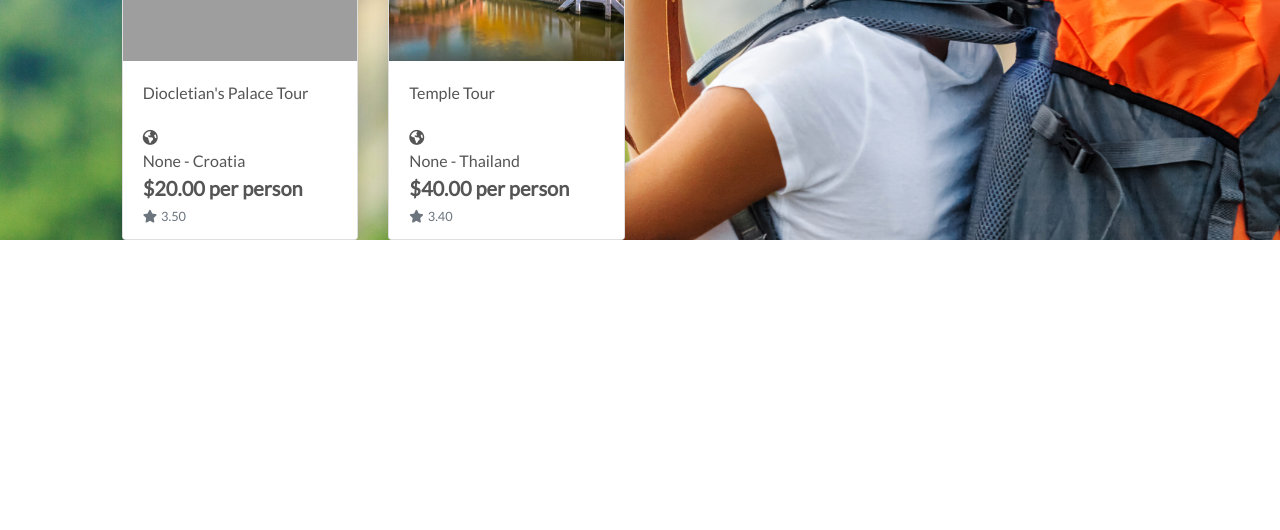
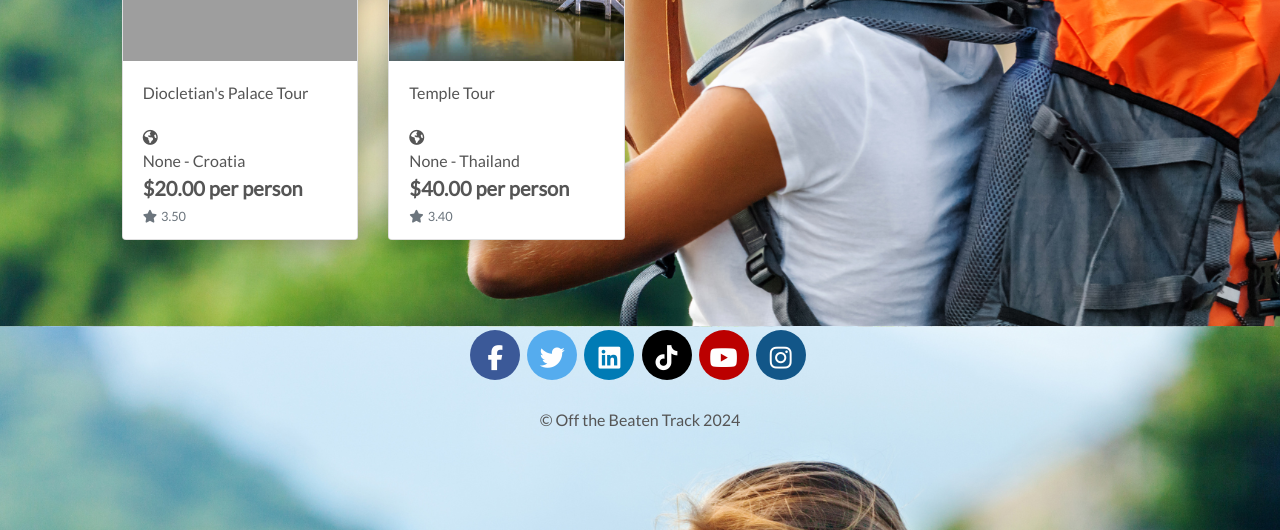
Before and after one commit to Mattjones444/off-the-beaten-track, a Django app: page /activity/ in a window 1280 px wide. Shown: the part 3674-4204 px from the top of the page. Before the commit the page ends 3914 px from the top, so only its background shows below. Run offline with Django 3.2, Linux system fonts and the light colour scheme; data comes from the database, SQL or seed files in the repository; some libraries are stand-ins or nearby versions; grey boxes are pictures that could not be loaded.

Commit message:
added footer to activity and profile page

```diff
--- a/activity/templates/activity/activity.html
+++ b/activity/templates/activity/activity.html
@@ -109,6 +109,21 @@
         </div>
     </div>
 
+    <footer>
+        <div class="rounded-social-buttons">
+                          <a class="social-button facebook" href="https://www.facebook.com/" target="_blank"><i class="fab fa-facebook-f"></i></a>
+                          <a class="social-button twitter" href="https://www.twitter.com/" target="_blank"><i class="fab fa-twitter"></i></a>
+                          <a class="social-button linkedin" href="https://www.linkedin.com/" target="_blank"><i class="fab fa-linkedin"></i></a>
+                          <a class="social-button tiktok" href="https://www.tiktok.com/" target="_blank"><i class="fab fa-tiktok"></i></a>
+                          <a class="social-button youtube" href="https://www.youtube.com/" target="_blank"><i class="fab fa-youtube"></i></a>
+                          <a class="social-button instagram" href="https://www.instagram.com/" target="_blank"><i class="fab fa-instagram"></i></a>
+    </div>
+    <br>
+    <div class="date center-align text-center">
+      <span class="black-text">© Off the Beaten Track 2024</span>
+    </div>
+      </footer>
+
 {% endblock %}
 
 {% block postloadjs %}
--- a/static/css/base.css
+++ b/static/css/base.css
@@ -128,7 +128,7 @@ a.category-badge > span.badge:hover {
     height: 2px;
 }
 
-/* from CSS-tricks.com: https://css-tricks.com/snippets/css/css-triangle/ */
+
 .arrow-up {
     width: 0;
     height: 0;
@@ -140,7 +140,7 @@ a.category-badge > span.badge:hover {
     right: 36px;
 }
 
-/* Convenience classes - colors copied from Bootstrap */
+
 .arrow-primary {
     border-bottom-color: #007bff !important;
 }
@@ -206,6 +206,109 @@ a.category-badge > span.badge:hover {
     border-color: #dc3545;
     border-radius: 0;
 }
+
+/* Footer */
+
+footer{
+    height: 200px;
+    width:100%;
+}
+
+.rounded-social-buttons {
+    text-align: center;
+    margin-top: 90px;
+  }
+
+  .rounded-social-buttons .social-button {
+    display: inline-block;
+    position: relative;
+    cursor: pointer;
+    width: 3.125rem;
+    height: 3.125rem;
+    border: 0.125rem solid transparent;
+    padding: 0;
+    text-decoration: none;
+    text-align: center;
+    color: #fefefe;
+    font-size: 1.5625rem;
+    font-weight: normal;
+    line-height: 2em;
+    border-radius: 1.6875rem;
+    transition: all 0.5s ease;
+    margin-right: 0.25rem;
+    margin-bottom: 0.25rem;
+  }
+
+.rounded-social-buttons .social-button:hover, .rounded-social-buttons .social-button:focus {
+    -webkit-transform: rotate(360deg);
+        -ms-transform: rotate(360deg);
+            transform: rotate(360deg);
+  }
+
+  .rounded-social-buttons .fa-twitter, .fa-facebook-f, .fa-linkedin, .fa-tiktok, .fa-youtube, .fa-instagram {
+    font-size: 25px;
+  }
+
+  .rounded-social-buttons .social-button.facebook {
+    background: #3b5998;
+  }
+
+  .rounded-social-buttons .social-button.facebook:hover, .rounded-social-buttons .social-button.facebook:focus {
+    color: #3b5998;
+    background: #fefefe;
+    border-color: #3b5998;
+  }
+
+  .rounded-social-buttons .social-button.twitter {
+    background: #55acee;
+  }
+
+  .rounded-social-buttons .social-button.twitter:hover, .rounded-social-buttons .social-button.twitter:focus {
+    color: #55acee;
+    background: #fefefe;
+    border-color: #55acee;
+  }
+
+  .rounded-social-buttons .social-button.linkedin {
+    background: #007bb5;
+  }
+
+  .rounded-social-buttons .social-button.linkedin:hover, .rounded-social-buttons .social-button.linkedin:focus {
+    color: #007bb5;
+    background: #fefefe;
+    border-color: #007bb5;
+  }
+
+  .rounded-social-buttons .social-button.tiktok {
+    background: #000000;
+  }
+
+  .rounded-social-buttons .social-button.tiktok:hover, .rounded-social-buttons .social-button.tiktok:focus {
+    color: #000000;
+    background: #fefefe;
+    border-color: #000000;
+  }
+
+  .rounded-social-buttons .social-button.youtube {
+    background: #bb0000;
+  }
+
+  .rounded-social-buttons .social-button.youtube:hover, .rounded-social-buttons .social-button.youtube:focus {
+    color: #bb0000;
+    background: #fefefe;
+    border-color: #bb0000;
+  }
+
+  .rounded-social-buttons .social-button.instagram {
+    background: #125688;
+  }
+
+  .rounded-social-buttons .social-button.instagram:hover, .rounded-social-buttons .social-button.instagram:focus {
+    color: #125688;
+    background: #fefefe;
+    border-color: #125688;
+  }
+
 
 
 
```
Also changed, not shown: profiles/templates/profiles/profile.html (+14 -0 lines), activity/static/activity/css/reviews.css (line endings or trailing spaces).
